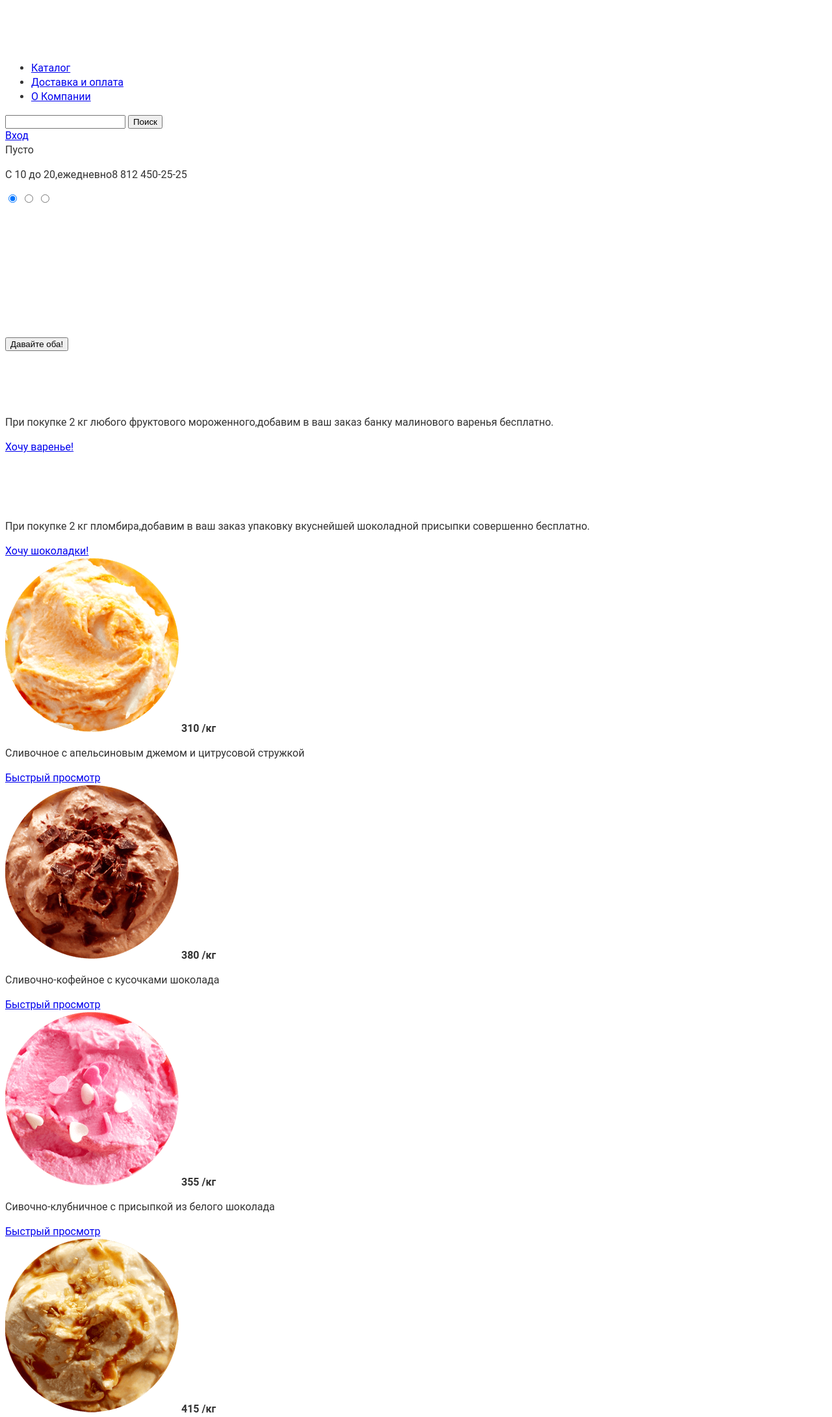
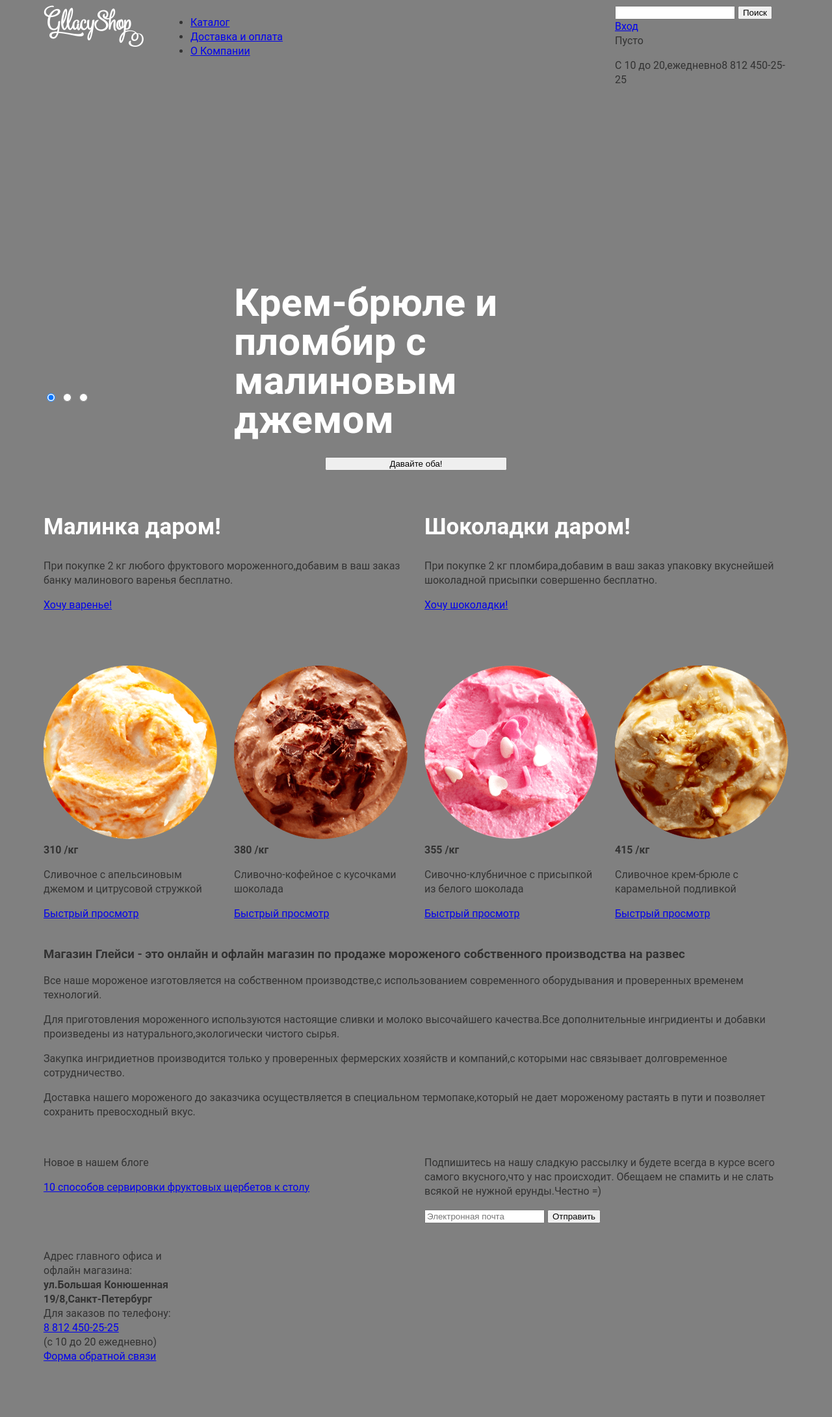
Before and after one commit to maximlyakh/50628-gllacy, a plain HTML site: page index.html in a window 1280 px wide. Shown: the top 2180 px of the page at 65% size. Drawn offline with Linux system fonts and the light colour scheme.

Commit message:
Задание по сеткам

```diff
--- a/css/style.css
+++ b/css/style.css
@@ -4,6 +4,7 @@ body {
 	color: #323232;
 	font-weight: normal;
 	font-family: "Roboto", "Arial", serif;
+	background: grey;
 }
 h1 {
 	font-size: 60px;
@@ -19,3 +20,128 @@ h2 {
 	font-weight: bold;
 	font-family: "Roboto", "Arial", serif;
 }
+.clearfix::after {
+	content: "";
+	display: table;
+	clear: both;
+}
+.container {
+	width: 1146px;
+	margin: 0 auto;
+}
+.index-logo {
+	width: 154px;
+	float: left;
+}
+.main-navigation {
+	width: 410px;
+	float: left;
+	margin-left: 32px;
+}
+.user-information {
+	width: 267px;
+	float: right;
+}
+.special-promotion {
+	margin-top: 286px;
+}
+.slider {
+	width: 79px;
+	float:left;
+	margin-top: 166px;
+}
+.special-promotion h1 {
+	width: 670px;
+	margin: 0 auto;
+}
+.special-promotion button {
+	width: 280px;
+	display: block;
+	margin: 0 auto;
+	margin-top: 27px;
+}
+.exclusive-promotion {
+	margin-top: 37px;
+}
+.exclusive-promotion-left {
+	width: 560px;
+	float: left;
+}
+.exclusive-promotion-right {
+	width: 560px;
+	float: right;
+}
+.hit-promotion {
+	margin-top: 41px;
+}
+.hit-promotion.ice-item {
+	width: 267px;
+	float: left;
+}
+.ice-item:nth-child(n+2) {
+	margin-left: 26px;
+}
+.about-company {
+	margin-top: 40px;
+}
+.news-information {
+	margin-top: 40px;
+}
+.blog {
+	width: 560px;
+	float: left;
+}
+.email-mailing {
+	width: 560px;
+	float: right;
+}
+.connect-with-us {
+	margin-top: 40px;
+}
+
+.road-map {
+	min-height: 430px;
+}
+.social-button {
+	width: 267px;
+	float: left;
+}
+.main-footer .container {
+	width: 560px;
+	margin-left: 26px;
+	float: left;
+}
+.footer-copyright {
+	width: 267px;
+	float: right;
+}
+
+/*catalog*/
+
+
+.breadcrumbs {
+	width: 267px;
+}
+.container h1 {
+	width: 560px;
+	margin-top: 10px;
+}
+.filter {
+	width: 879px;
+	margin-top: 37px;
+}
+.catalog {
+	margin-top: 34px;
+}
+.catalog-item.ice-item {
+	width: 267px;
+	float: left;
+	margin: 0;
+	min-height: 450px;
+}
+.pagination {
+	width: 267px;
+	float: right;
+	margin-top: 80px;
+	margin-bottom: 30px;
+}
```
